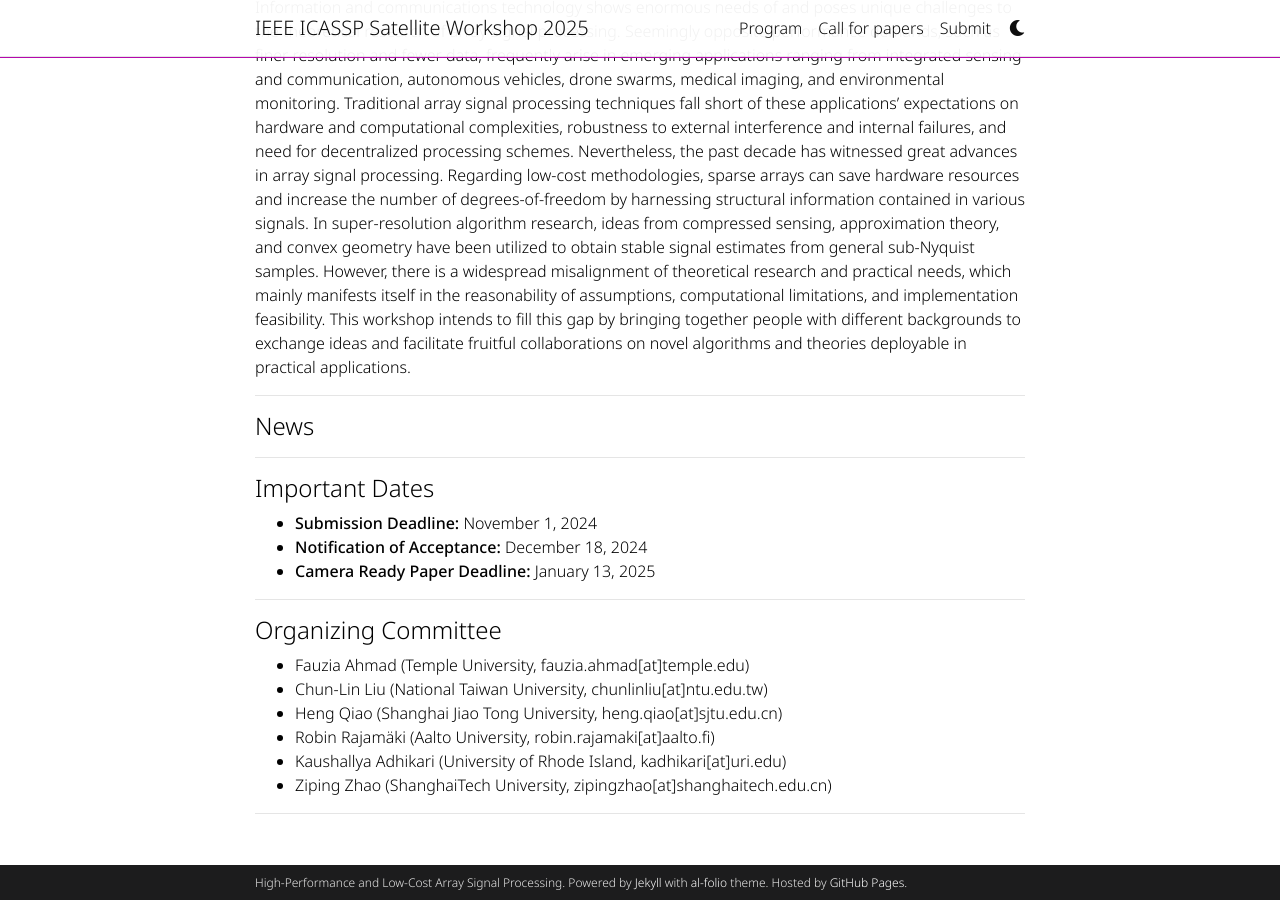
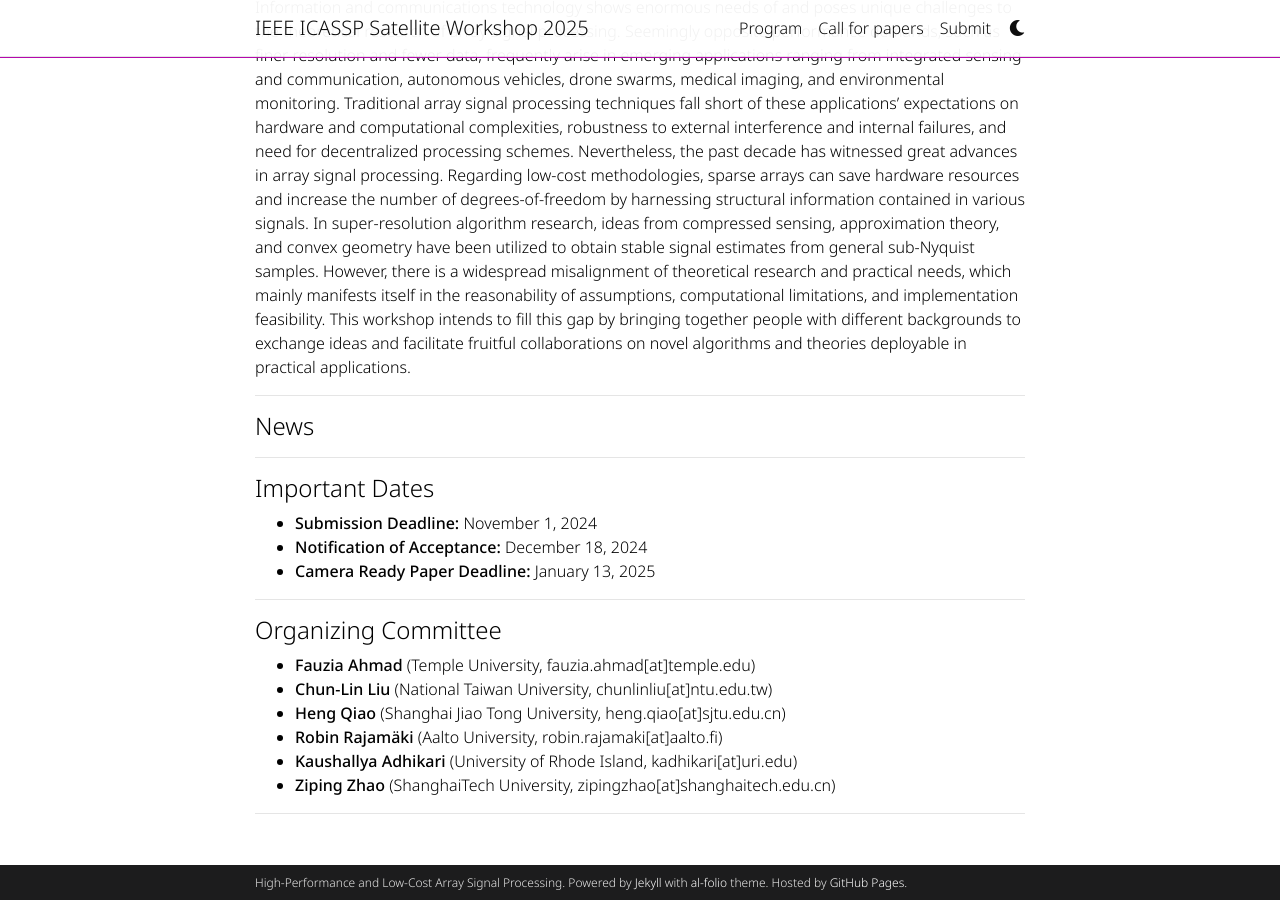
Before and after one commit to signal-process/signal-process.github.io, a Jekyll site: the page built from _pages/about.md, in a window 1280 px wide and 900 px high, scrolled down 502 px. Built offline with Jekyll 4.4.1, drawn with Linux system fonts in a browser that asks for light colours; full-size pictures stand in for the smaller copies a plugin makes; comment, search, counter and statistics services are not loaded; a style sheet for code colours, icons or effects is not loaded.

```diff
--- a/_pages/about.md
+++ b/_pages/about.md
@@ -27,11 +27,11 @@ Information and communications technology shows enormous needs of and poses uniq
 ---
 #### Organizing Committee
 
-+ Fauzia Ahmad (Temple University, fauzia.ahmad[at]temple.edu)
-+ Chun-Lin Liu (National Taiwan University, chunlinliu[at]ntu.edu.tw)
-+ Heng Qiao (Shanghai Jiao Tong University, heng.qiao[at]sjtu.edu.cn)
-+ Robin Rajamäki (Aalto University, robin.rajamaki[at]aalto.fi)
-+ Kaushallya Adhikari (University of Rhode Island, kadhikari[at]uri.edu)
-+ Ziping Zhao (ShanghaiTech University, zipingzhao[at]shanghaitech.edu.cn)
++ **Fauzia Ahmad** (Temple University, fauzia.ahmad[at]temple.edu)
++ **Chun-Lin Liu** (National Taiwan University, chunlinliu[at]ntu.edu.tw)
++ **Heng Qiao** (Shanghai Jiao Tong University, heng.qiao[at]sjtu.edu.cn)
++ **Robin Rajamäki** (Aalto University, robin.rajamaki[at]aalto.fi)
++ **Kaushallya Adhikari** (University of Rhode Island, kadhikari[at]uri.edu)
++ **Ziping Zhao** (ShanghaiTech University, zipingzhao[at]shanghaitech.edu.cn)
 
 ---
```
